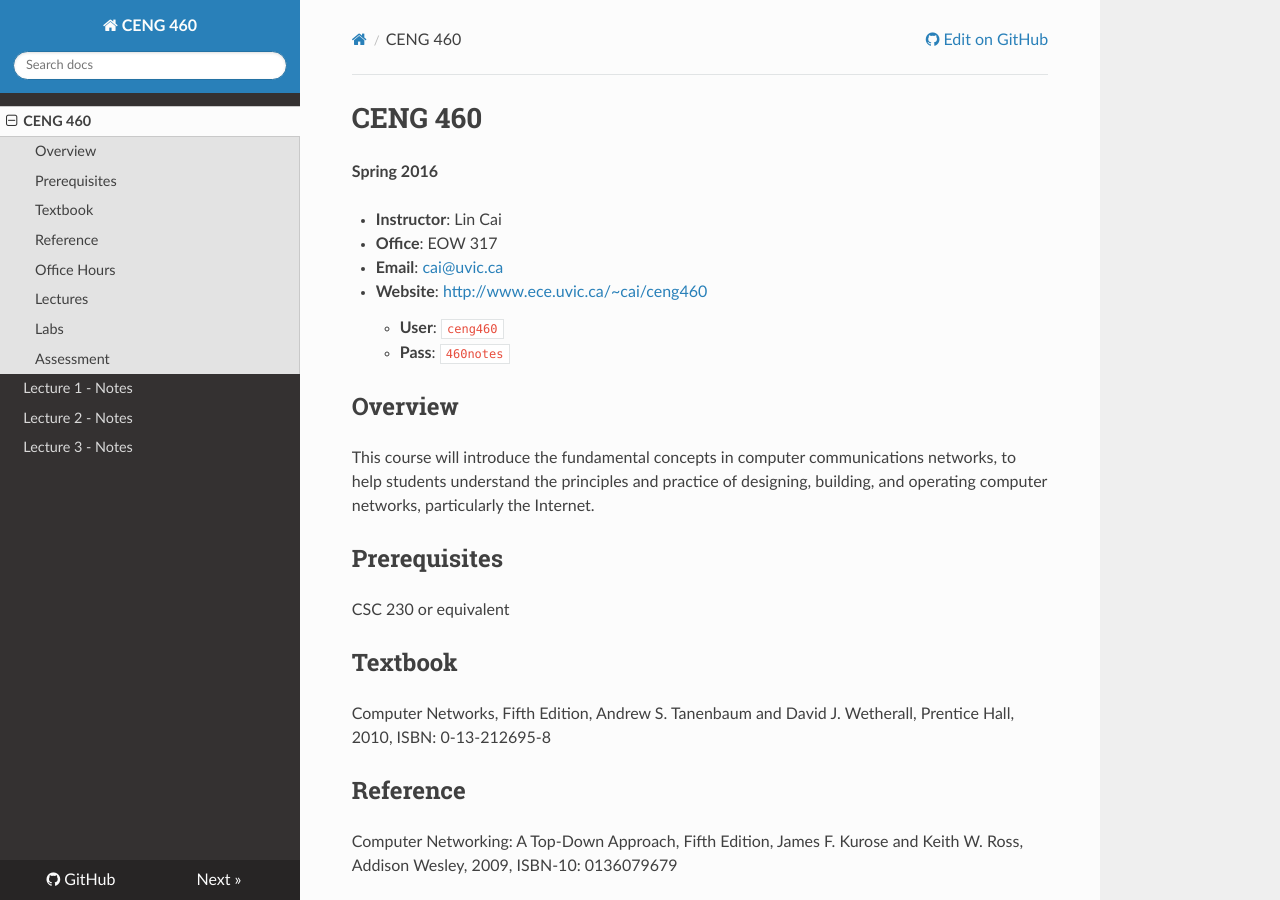
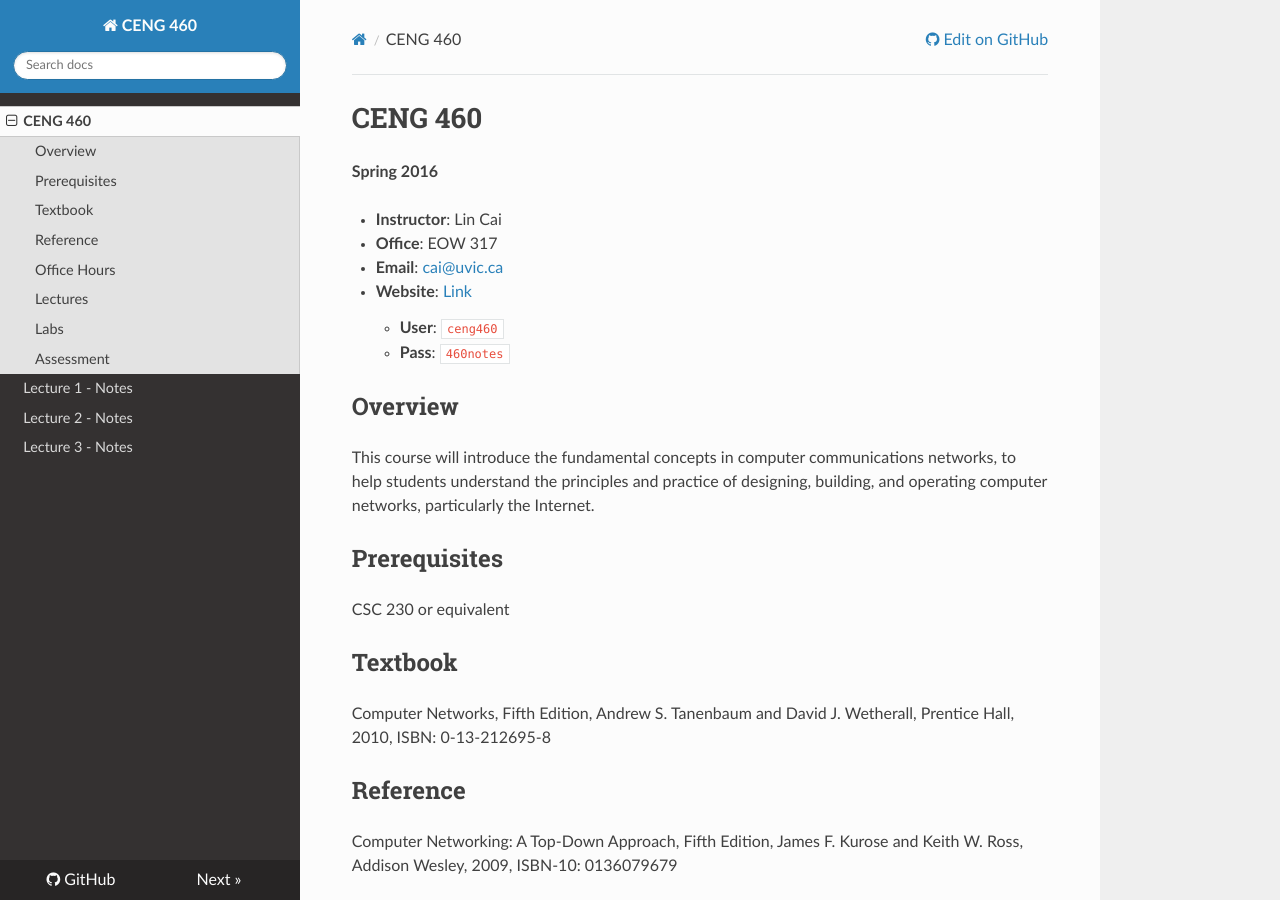
Before and after one commit to UVicNotes/CENG-460, an MkDocs documentation site: the page built from Notes/index.md, in a window 1280 px wide and 900 px high. Built offline with MkDocs 1.6.1, drawn with Linux system fonts in a browser that asks for light colours; nearby versions of some CDN libraries.

Commit message:
Update index with correct website

```diff
--- a/Notes/index.md
+++ b/Notes/index.md
@@ -5,11 +5,9 @@
 * __Instructor__: Lin Cai
 * __Office__: EOW 317
 * __Email__: [cai@uvic.ca](mailto:cai@uvic.ca)
-* __Website__: [http://www.ece.uvic.ca/~cai/ceng460](http://www.ece.uvic.ca/~cai/ceng460)
+* __Website__: [Link](http://www.ece.uvic.ca/~cai/ceng460-outline.html)
     * __User__: `ceng460`
     * __Pass__: `460notes`
-
-
 
 ## Overview
 
```
